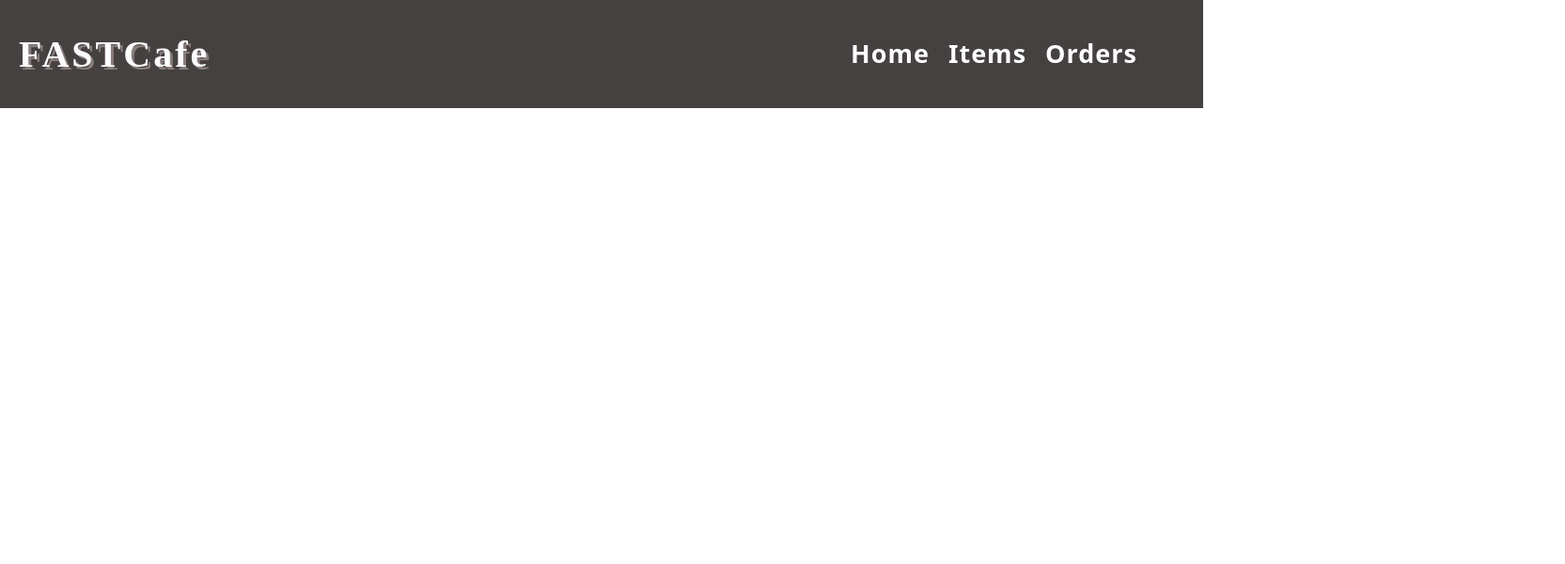
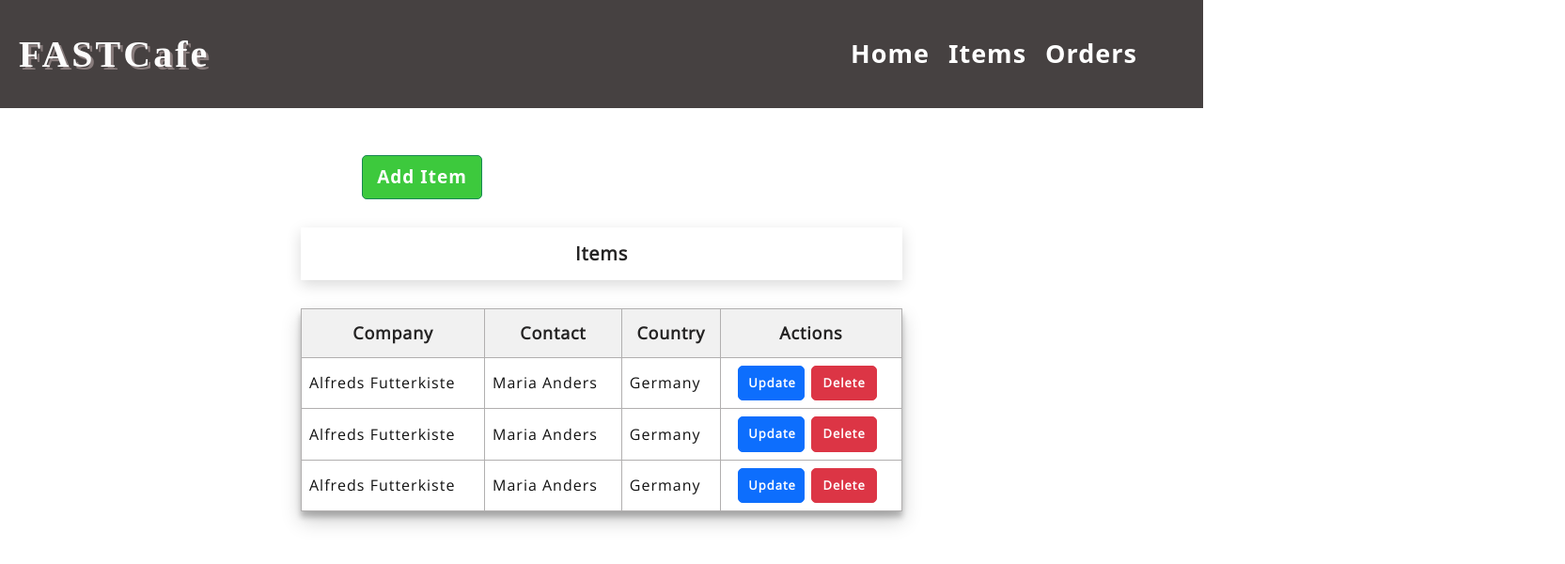
Before and after one commit to Hamza091/FastCafe, a React (Create React App) app in the folder Client/: page / in a window 1280 px wide. Shown: the top 600 px of the page at 94% size, 1665 px wide, since content can reach past the window. Built offline with nearby package versions, Linux system fonts and the light colour scheme.

Commit message:
items table done

```diff
--- a/Client/public/index.html
+++ b/Client/public/index.html
@@ -10,6 +10,10 @@
       content="Web site created using create-react-app"
     />
     <link rel="apple-touch-icon" href="%PUBLIC_URL%/logo192.png" />
+
+    <link rel="preconnect" href="https://fonts.googleapis.com">
+<link rel="preconnect" href="https://fonts.gstatic.com" crossorigin>
+<link href="https://fonts.googleapis.com/css2?family=Open+Sans&display=swap" rel="stylesheet">
     <!--
       manifest.json provides metadata used when your web app is installed on a
       user's mobile device or desktop. See https://developers.google.com/web/fundamentals/web-app-manifest/
--- a/Client/src/App.tsx
+++ b/Client/src/App.tsx
@@ -2,11 +2,13 @@ import './App.css';
 import Login from './components/Login/Login'
 import Nav from './components/Nav/Nav';
 import '../node_modules/bootstrap/dist/css/bootstrap.min.css';
+import Items from './components/Items/Items';
 
 function App() {
   return (
     <div className="App">
         <Nav/>
+        <Items/>
         {/* <Login/>       */}
     </div>
   );
--- /dev/null
+++ b/Client/src/components/Items/Items.tsx
@@ -0,0 +1,58 @@
+import './items.css';
+
+function Items() {
+    return (
+        <div className="customer-main">
+            <div className="add-btn">
+                <button className="btn btn-success btn-lg btn-txt">Add Item</button>
+            </div>
+            <div className="head">
+                Items
+            </div>
+            <table id="customers">
+                <tr>
+                    <th>Company</th>
+                    <th>Contact</th>
+                    <th>Country</th>
+                    <th>Actions</th>
+                </tr>
+                <tr>
+                    <td>Alfreds Futterkiste</td>
+                    <td>Maria Anders</td>
+                    <td>Germany</td>
+                    <td>
+                        <div className="btn-container">
+                            <button className="btn btn-primary btn-lg btn-wid">Update</button>
+                            <button className="btn btn-danger btn-lg btn-wid">Delete</button>
+                        </div>
+                    </td>
+                </tr>
+                <tr>
+                    <td>Alfreds Futterkiste</td>
+                    <td>Maria Anders</td>
+                    <td>Germany</td>
+                    <td>
+                        <div className="btn-container">
+                            <button className="btn btn-primary btn-lg btn-wid">Update</button>
+                            <button className="btn btn-danger btn-lg btn-wid">Delete</button>
+                        </div>
+                    </td>
+                </tr>
+                <tr>
+                    <td>Alfreds Futterkiste</td>
+                    <td>Maria Anders</td>
+                    <td>Germany</td>
+                    <td>
+                        <div className="btn-container">
+                            <button className="btn btn-primary btn-lg btn-wid">Update</button>
+                            <button className="btn btn-danger btn-lg btn-wid">Delete</button>
+                        </div>
+                    </td>
+                </tr>
+
+            </table>
+        </div>
+    )
+}
+
+export default Items
--- /dev/null
+++ b/Client/src/components/Items/items.css
@@ -0,0 +1,80 @@
+
+.customer-main{
+    display: flex;
+    flex-direction: column;
+    width: 100%;
+    padding-top: 5rem;
+}
+.head{
+    display: flex;
+    width: 50%;
+    margin: 3rem auto;
+    justify-content: center;
+    padding: 1.3rem;
+    color: rgb(36, 35, 35);
+    font-family: 'Open Sans', sans-serif;
+    font-size: 2rem;
+    letter-spacing: 0.8px;
+    font-weight: 800;
+    box-shadow: rgba(0, 0, 0, 0.15) 0px 5px 15px 0px;
+}
+#customers {
+    font-family: 'Open Sans', sans-serif;
+    font-size: 1.5rem;
+    color: rgb(17, 17, 17);
+    border-collapse: collapse;
+    width: 50%;
+    margin: auto auto;
+    box-shadow: rgba(0, 0, 0, 0.19) 0px 10px 20px, rgba(0, 0, 0, 0.23) 0px 6px 6px;
+  }
+
+  #customers td, #customers th {
+    border: 1px solid rgb(177, 175, 175);
+    padding: 8px;
+  }
+  td{
+    font-weight: 500;
+    letter-spacing: 0.1rem;
+    font-size: 1.6rem;
+
+  }
+
+  #customers th {
+    padding-top: 12px;
+    padding-bottom: 12px;
+    text-align: center;
+    background-color: #f1f1f1;
+    color: rgb(36, 35, 35);
+    font-family: 'Open Sans', sans-serif;
+    font-size: 1.8rem;
+    letter-spacing: 0.8px;
+  }
+  .btn-container{
+      display: flex;
+      flex-direction: row;
+      flex-wrap: wrap;
+      justify-content: center;
+  }
+  .btn{
+      margin-right: 0.7rem;
+      width: 10%;
+      padding-top: 0.8rem;
+      padding-bottom: 0.8rem;
+      font-size: 1.3rem;
+      border-radius: 0.5rem;
+      font-weight: 600;
+      letter-spacing: 0.1rem;
+  }
+  .btn-wid{
+    width: 40%;
+  }
+  .btn-txt{
+      font-size: 1.9rem;
+      background-color: rgb(61, 201, 61);
+
+  }
+  .add-btn{
+      position: relative;
+      left: 38.5rem;
+
+  }
```
